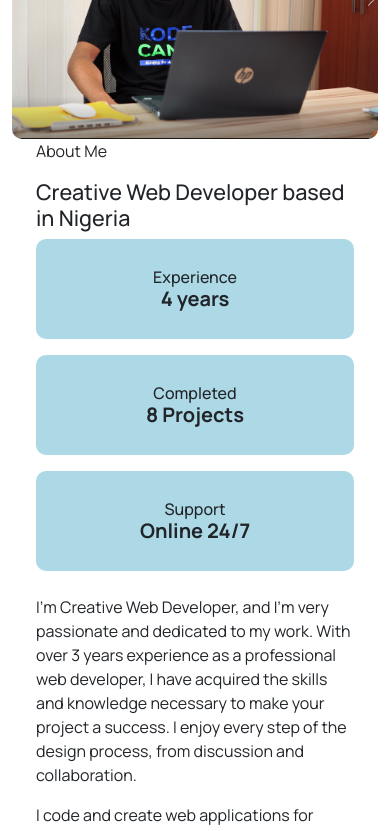
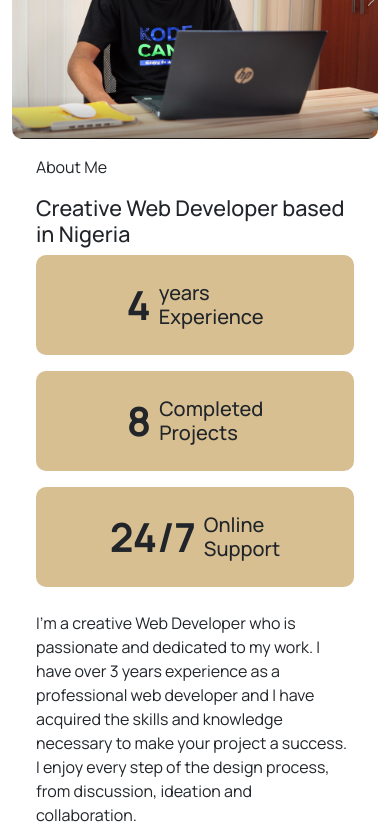
Before and after one commit to odomfavour/react-portfolio, a React (Create React App) app: page / in a window 390 px wide. Shown: the part 1100-1931 px from the top of the page. Built offline with nearby package versions, Linux system fonts and the light colour scheme; a web font is replaced by a local one.

Commit message:
ch: add media query for tablet view

```diff
--- a/src/components/About/About.jsx
+++ b/src/components/About/About.jsx
@@ -7,45 +7,45 @@ const About = () => {
         <div id="about" className="">
             <div className="container">
                 <div className="row">
-                    <div className="col-md-6">
+                    <div className="col-lg-6 col-12 mb-3">
                         <div className="image-box text-center">
                             <img src={ogo} alt="" className='img-fluid dev-small-image' />
                         </div>
                     </div>
-                    <div className="col-md-6">
+                    <div className="col-lg-6 col-12 mb-3">
                         <div className="px-4">
                             <p>About Me</p>
                             <h4>Creative Web Developer based in Nigeria</h4>
                             <div className='my-2'>
                                 <div className="row ">
-                                    <div className="col-md-4 mb-3">
+                                    <div className="col-lg-4 col-md-12 mb-3">
                                         <div className='about-card'>
-                                            <div>
-                                            <h6 className='mb-0'>Experience</h6>
-                                            <h5 className='mb-0 fw-bold'><span className='count'>4</span> years</h5>
+                                            <div className='d-flex'>
+                                            <h2 className='mb-0 count fw-bold me-2'>4</h2>
+                                            <h5 className='mb-0'> years <br></br>Experience</h5>
                                             </div>
                                         </div>
                                     </div>
-                                    <div className="col-md-4 mb-3">
+                                    <div className="col-lg-4 col-md-6 mb-3">
                                         <div className='about-card'>
-                                            <div>
-                                                <h6 className='mb-0'>Completed</h6>
-                                                <h5 className='mb-0 fw-bold'><span className='count'>8</span> Projects</h5>
+                                        <div className='d-flex'>
+                                            <h2 className='mb-0 count fw-bold me-2'>8</h2>
+                                            <h5 className='mb-0'> Completed <br></br>Projects</h5>
                                             </div>
                                         </div>
                                     </div>
-                                    <div className="col-md-4 mb-3">
+                                    <div className="col-lg-4 col-md-6 mb-3">
                                         <div className='about-card'>
-                                            <div>
-                                            <h6 className='mb-0'>Support</h6>
-                                            <h5 className='mb-0 fw-bold'>Online <span className='count'>24/7</span></h5>
+                                        <div className='d-flex'>
+                                            <h2 className='mb-0 count fw-bold me-2'>24/7</h2>
+                                            <h5 className='mb-0'> Online <br></br>Support</h5>
                                             </div>
                                         </div>
                                     </div>
                                 </div>
                             </div>
                             <p>
-                                I'm Creative Web Developer, and I'm very passionate and dedicated to my work. With over 3 years experience as a professional web developer, I have acquired the skills and knowledge necessary to make your project a success. I enjoy every step of the design process, from discussion and collaboration.</p>
+                                I'm a creative Web Developer who is passionate and dedicated to my work. I have over 3 years experience as a professional web developer and I have acquired the skills and knowledge necessary to make your project a success. I enjoy every step of the design process, from discussion, ideation and collaboration.</p>
                                 <p>I code and create web applications for amazing people around the world. I work with Vue, Nuxt, Graphql, Node JS, JavaScript, Bootstrap, Tailwind.</p>
                                 <p>Give a call if you need something done.</p>
                             <button className="view-project-btn mt-3">
--- a/src/components/About/about.css
+++ b/src/components/About/about.css
@@ -7,13 +7,17 @@ body {
   }
 
 #about .about-card {
-    background: lightblue;
+    background: #d7bf92;
     height: 100px;
     border-radius: 10px;
     display: flex;
     justify-content: center;
     align-items: center;
-    text-align: center;
+    /* text-align: center; */
+}
+
+.count {
+    font-size: 40px;
 }
 
 .dev-small-image {
--- a/src/components/Contact/contact.css
+++ b/src/components/Contact/contact.css
@@ -40,3 +40,11 @@
     box-shadow: 0 25px 50px -12px rgb(0 0 0 / 25%);
     border-radius: 10px;
 }
+
+@media (max-width: 768px) {
+    .enquiry::after {
+        width: 100%;
+        background: #fff;
+    }
+
+}
--- a/src/components/Hero/hero.css
+++ b/src/components/Hero/hero.css
@@ -63,3 +63,14 @@
         -webkit-text-stroke: 1px #fff;
     }
 }
+
+@media (max-width: 768px) {
+    .dev-info h1 {
+        font-size: 50px;
+        font-weight: 900;
+    }
+
+    .dev-info {
+        padding-left: 40px;
+    }
+}
--- a/src/components/Portfolio/Portfolio.jsx
+++ b/src/components/Portfolio/Portfolio.jsx
@@ -119,7 +119,7 @@ const Portfolio = () => {
                     </div> */}
                     <div className="row">
                         {projects.map((item) => (
-                            <div className="col-md-4 mb-4" key={item.id}>
+                            <div className="col-lg-4 col-md-6 col-12 mb-4" key={item.id}>
                                 <div className={`portfolio-container portfolio-container-${item.id}`}>
                                     <div class="profile-wrapper">
                                         <div class="profile-card d-flex align-items-center justify-content-center px-4 flex-column">
--- a/src/components/Testimonials/Testimonials.jsx
+++ b/src/components/Testimonials/Testimonials.jsx
@@ -13,13 +13,13 @@ const Testimonials = () => {
         <section className='testimony-section'>
             <div className="container">
                 <div className="row">
-                    <div className="col-md-3">
+                    <div className="col-lg-3 col-md-5">
                         <div className="mt-5">
                             <p className='mb-3'>Testmonials</p>
                             <h2>What my clients say</h2>
                         </div>
                     </div>
-                    <div className="col-md-9">
+                    <div className="col-lg-9 col-md-7">
                         <Swiper
                             modules={[Autoplay, Navigation]}
                             spaceBetween={15}
@@ -36,8 +36,8 @@ const Testimonials = () => {
                                     spaceBetweenSlides: 10
                                 },
                                 // when window width is <= 999px
-                                768: {
-                                    slidesPerView: 2,
+                                769: {
+                                    slidesPerView: 1,
                                     spaceBetweenSlides: 10
                                 },
                                 999: {
--- a/src/components/Work/Work.jsx
+++ b/src/components/Work/Work.jsx
@@ -9,12 +9,12 @@ const Work = () => {
                 <p>Interests</p>
                 <h5 className='mb-5'>When I am  not Coding, I enjoy writing</h5>
                 <div className="row">
-                    <div className="col-md-5">
+                    <div className="col-lg-5 col-md-6 mb-3">
                         <div className="book-show mb-5">
                             <img src={novel} alt="" className='img-fluid book-pic' />
                         </div>
                     </div>
-                    <div className="col-md-7 d-flex align-items-center">
+                    <div className="col-lg-7 col-md-5 d-flex align-items-center mb-3">
                         <div>
                             <h3>Do you have Interest in Books? Would you love a good read?</h3>
                             <a href="/books" className="btn btn-primary">See Books</a>
--- a/src/screens/index.jsx
+++ b/src/screens/index.jsx
@@ -2,7 +2,6 @@ import React from 'react';
 import About from '../components/About/About';
 import Contact from '../components/Contact/Contact';
 import Experience from '../components/Experience/Experience';
-import Footer from '../components/Footer/Footer';
 import Header from '../components/Header/Header';
 import Hero from '../components/Hero/Hero';
 import Portfolio from '../components/Portfolio/Portfolio';
@@ -21,7 +20,6 @@ const index = () => {
           <Work/>
           <Testimonials/>
           <Contact/>
-          <Footer/>
       </PageWrapper>
   );
 };
```
Also changed, not shown: src/components/Contact/Contact.jsx (+5 -5 lines), src/components/Experience/Experience.jsx (+10 -10 lines).
